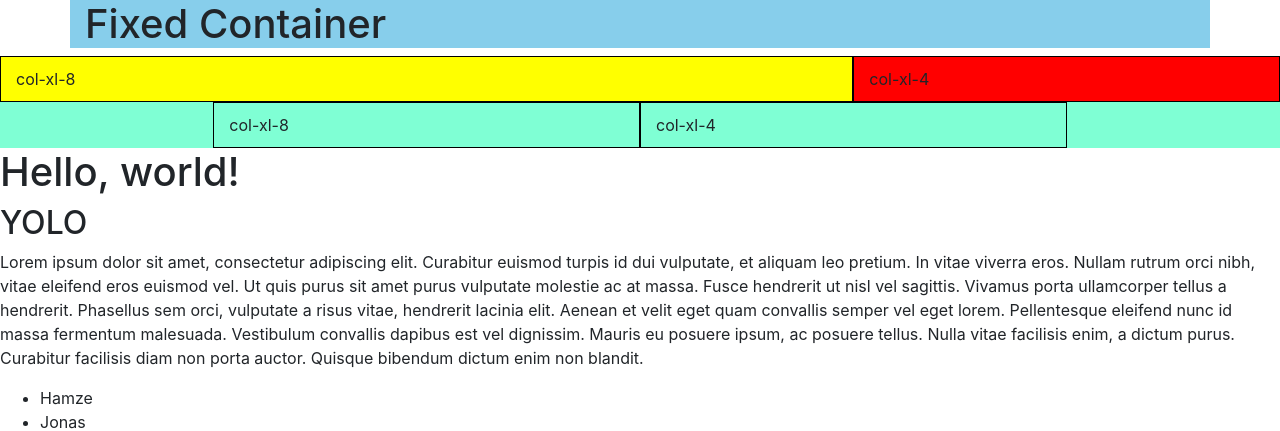
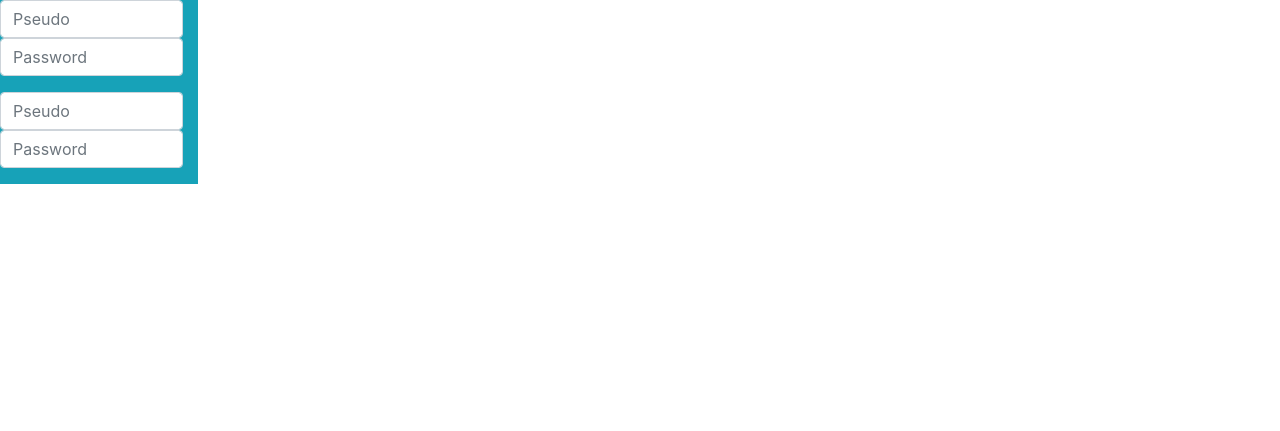
Before and after one commit to FayxChance/agendaCollabo, a PHP site: page /test.php in a window 1280 px wide. Shown: the top 431 px of the page. Run offline with PHP 8.4, Linux system fonts and the light colour scheme; some libraries are stand-ins or nearby versions.

Commit message:
test form bootstrap et db localhsot

```diff
--- a/model/db.php
+++ b/model/db.php
@@ -0,0 +1,6 @@
+<?php
+  mysqli_connect("localhost", "root", "root","l2_gr5");
+  // mysqli_set_charset($c, "utf8");
+  echo mysqli_connect_error();
+
+?>
--- a/test.php
+++ b/test.php
@@ -7,10 +7,24 @@
     }
   </style>
   <main>
-    <div class="container" style="background-color:skyblue">
-      <h1>Fixed Container</h1>
+    <!--<div class="jumbotron jumbotron-fluid bg-info text-white text-center">
+      <div class="container" >
+        <p class="display-4">Fixed Container</p>
+        <p class="lead" >Look at this </p>
+      </div>
+    </div>-->
+    <div class="col-2 container bg-info row ">
+      <form class="form-group" action="test.php" method="post">
+        <input type="text" name="pseudoLog" class="form-control" value="" placeholder="Pseudo">
+        <input type="text" name="mdpLog" class="form-control" value="" placeholder="Password">
+      </form>
+      <form class="form-group" action="test.php" method="post">
+        <input type="text" name="pseudoSign" class="form-control" value="" placeholder="Pseudo">
+        <input type="text" name="mdpSign" class="form-control" value="" placeholder="Password">
+      </form>
     </div>
-    <div class="container-fluid" style="background-color:skyblue">
+    <!--
+    <div class="container-fluid">
       <div class="row" style="background:red">
         <div class="col-8"style="background:yellow">
           col-xl-8
@@ -19,8 +33,8 @@
           col-xl-4
         </div>
       </div>
-      <div class="row justify-content-md-center" style="background:aquamarine">
-        <div class="col-md-4"style="background:">
+      <div class="row justify-content-md-center" >
+        <div class="col-md-4">
           col-xl-8
         </div>
         <div class="col-md-4">
@@ -44,6 +58,6 @@
       <label for="title">title</label>
       <input type="text" name="champ" value="" placeholder="E-mail">
       <input type="submit" name="submit" value="Envoyez">
-    </form>
+    </form>-->
   </main>
 <?php include_once("./view/layouts/footer.php"); ?>
```
